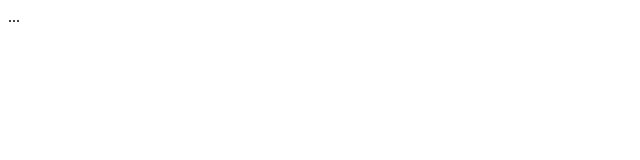
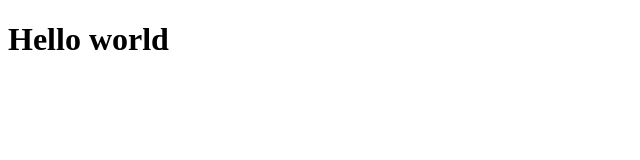
Before and after one commit to SergioMartinov31/-GitHub-for-beginners, a plain HTML site: page index.html in a window 1280 px wide. Shown: the whole page, without its empty margins (0-640 px from the left). Drawn offline with Linux system fonts and the light colour scheme.

Commit message:
Добавили заголовок

```diff
--- a/index.html
+++ b/index.html
@@ -6,6 +6,6 @@
   <link rel="stylesheet" href="style.css" />
 </head>
 <body>
- ...
+    <h1>Hello world</h1>
 </body>
 </html>
```
